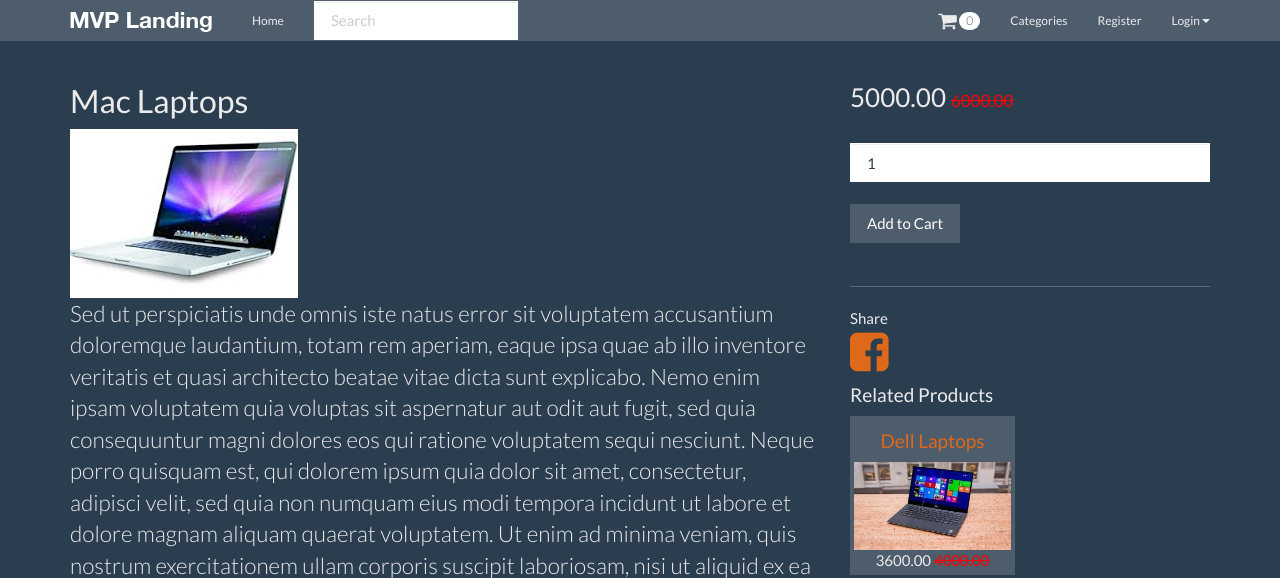
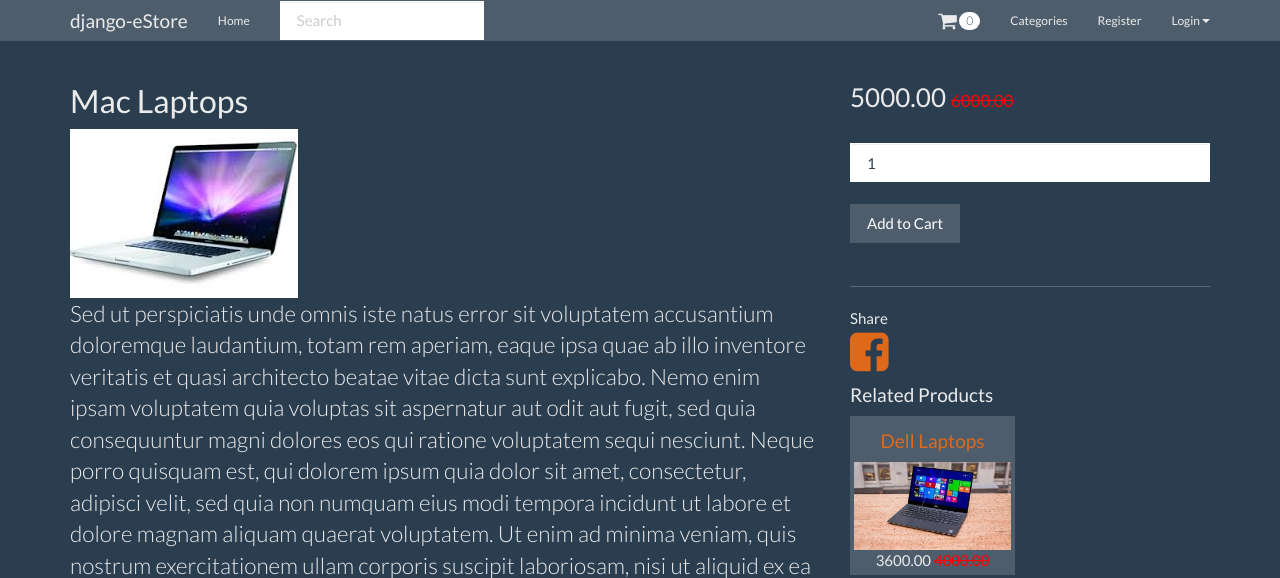
Before and after one commit to bopopescu/django-estore, a Django app: page /products/5/ in a window 1280 px wide. Shown: the top 578 px of the page. Run offline with Django 3.2, Linux system fonts and the light colour scheme; data comes from the database, SQL or seed files in the repository; both versions use the stored data as it was after the commit; parts of the project's set-up code (start-up, migrations or seed data) failed here and were passed over; some libraries are stand-ins or nearby versions; some web fonts are replaced.

Commit message:
fixed problems

```diff
--- a/pip-selfcheck.json
+++ b/pip-selfcheck.json
@@ -1 +1 @@
-{"last_check":"2016-12-28T12:38:25Z","pypi_version":"9.0.1"}
+{"last_check":"2017-03-08T12:21:20Z","pypi_version":"9.0.1"}
--- a/src/products/templates/products/product_detail.html
+++ b/src/products/templates/products/product_detail.html
@@ -72,7 +72,7 @@
             function setPrice() {
                 var price = $('.variation_select option:selected').attr("data-price");
                 var sale_price = $('.variation_select option:selected').attr("data-sale-price");
-                if (sale_price  != "None" || sale_price==null) {
+                if (sale_price  != "None" && sale_price != null && sale_price != undefined) {
                     $("#price").html(sale_price + " " + "<small class='og-price'>" + price + "</small>");
                 }
                 else {
@@ -81,7 +81,7 @@
             }
 
             $(document).ready(function () {
-                //setPrice();
+                setPrice();
                 $(".variation_select").change(function () {
                     setPrice();
                 });
--- a/src/templates/base.html
+++ b/src/templates/base.html
@@ -8,7 +8,7 @@
     <meta name="description" content="">
     <meta name="author" content="">
     <link rel="icon" href="../../favicon.ico">
-    <title>{% block head_title %}MVP Landing{% endblock %}</title>
+    <title>{% block head_title %}django-eStore{% endblock %}</title>
     {% include 'head_css.html' %}
     <style>
         {% block style %}{% endblock %}
--- a/src/templates/navbar.html
+++ b/src/templates/navbar.html
@@ -10,7 +10,7 @@
                 <span class="icon-bar"></span>
                 <span class="icon-bar"></span>
             </button>
-            <a class="navbar-brand" href="{% url 'home' %}"><img src="{% static 'img/mvp_landing_logo.png' %}" /></a>
+            <a class="navbar-brand" href="{% url 'home' %}">django-eStore</a>
         </div>
         <div id="navbar" class="navbar-collapse collapse">
             <ul class="nav navbar-nav">
```
Also changed, not shown: src/db.sqlite3, 1 other file.
